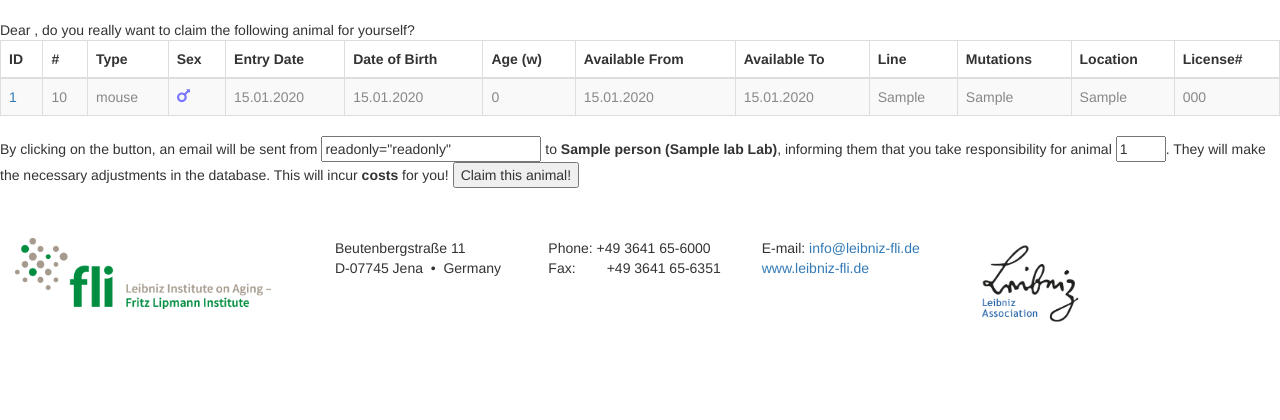
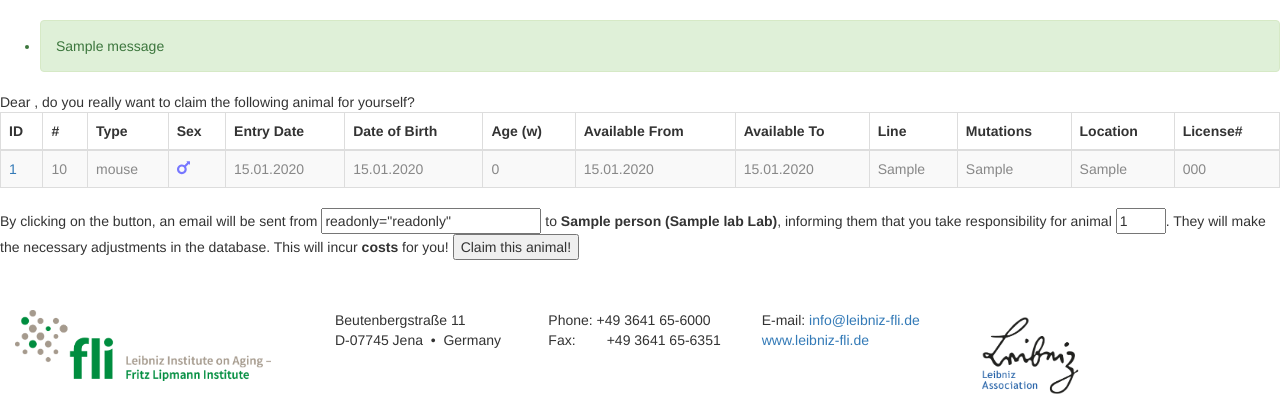
Before and after one commit to mohnbroetchen2/AniShare, a Django app: page /animals/claim/1 in a window 1280 px wide. Shown: the part 92-512 px from the top of the page. Run offline with Django 3.2, Linux system fonts and the light colour scheme; tables that the repository leaves empty hold one stand-in row (values such as "Sample post"); one stand-in notice (Sample message) is shown; some libraries are stand-ins or nearby versions; some web fonts are replaced.

Commit message:
display message after sending an email

```diff
--- a/animals/templates/base.html
+++ b/animals/templates/base.html
@@ -82,6 +82,16 @@
     </div>
 </nav>
 
+{% if messages %}
+<ul class="messages">
+    {% for message in messages %}
+    <li{% if message.tags %} class="alert alert-{{ message.tags }}"{% endif %}>
+        {% if message.level == DEFAULT_MESSAGE_LEVELS.ERROR %}Important: {% endif %}
+        {{ message }}
+    </li>
+    {% endfor %}
+</ul>
+{% endif %}
 {% block content %}
 
 {% endblock %}
--- a/animals/views.py
+++ b/animals/views.py
@@ -1,12 +1,13 @@
+from datetime import datetime
+from django.contrib import messages
+from django.contrib.auth.mixins import LoginRequiredMixin
+from django.contrib.syndication.views import Feed
+from django.core.mail import send_mail, EmailMessage
+from django.http import HttpResponse, HttpResponseNotFound, HttpResponseRedirect
+from django.shortcuts import get_object_or_404, render
+from django.template.loader import render_to_string
+from django.urls import reverse
 from django.views import generic
-from django.shortcuts import get_object_or_404, render
-from django.contrib.auth.mixins import LoginRequiredMixin
-from django.http import HttpResponse, HttpResponseNotFound, HttpResponseRedirect
-from django.core.mail import send_mail, EmailMessage
-from django.template.loader import render_to_string
-from datetime import datetime
-from django.contrib.syndication.views import Feed
-from django.urls import reverse
 
 from .models import Animal
 
@@ -61,6 +62,7 @@ def send_email(request):
     msg = EmailMessage(subject, message, email, [animal.responsible_person.email, email])
     msg.content_subtype = "html"
     msg.send()
+    messages.add_message(request, messages.SUCCESS, 'An Email has been sent to <{}>.'.format(animal.responsible_person.email))
 #    send_mail( subject, message, email, [animal.responsible_person.email, email], fail_silently=False, html_message=message)
 
     return HttpResponseRedirect('/')
```
